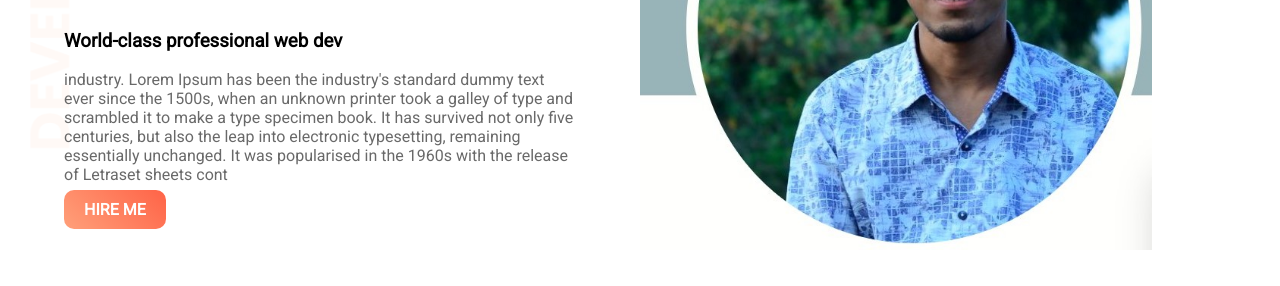
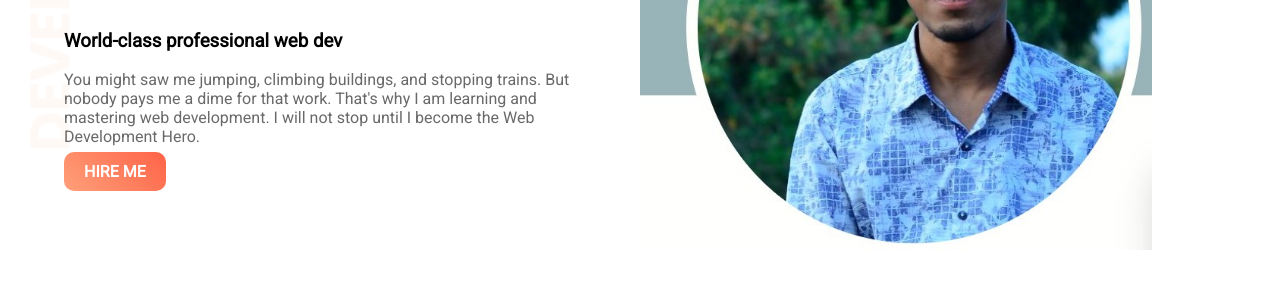
Before and after one commit to Asif10H/web-portfolio, a plain HTML site: page index.html in a window 1280 px wide. Shown: the part 211-497 px from the top of the page. Drawn offline with Linux system fonts and the light colour scheme.

```diff
--- a/index.html
+++ b/index.html
@@ -18,12 +18,10 @@
         <h1><span class="orange-highlight">Asif</span> Website</h1>
         <h3>World-class professional web dev</h3>
         <p>
-          industry. Lorem Ipsum has been the industry's standard dummy text ever
-          since the 1500s, when an unknown printer took a galley of type and
-          scrambled it to make a type specimen book. It has survived not only
-          five centuries, but also the leap into electronic typesetting,
-          remaining essentially unchanged. It was popularised in the 1960s with
-          the release of Letraset sheets cont
+          You might saw me jumping, climbing buildings, and stopping trains. But
+          nobody pays me a dime for that work. That's why I am learning and
+          mastering web development. I will not stop until I become the Web
+          Development Hero.
         </p>
         <a
           class="link-button"
```
